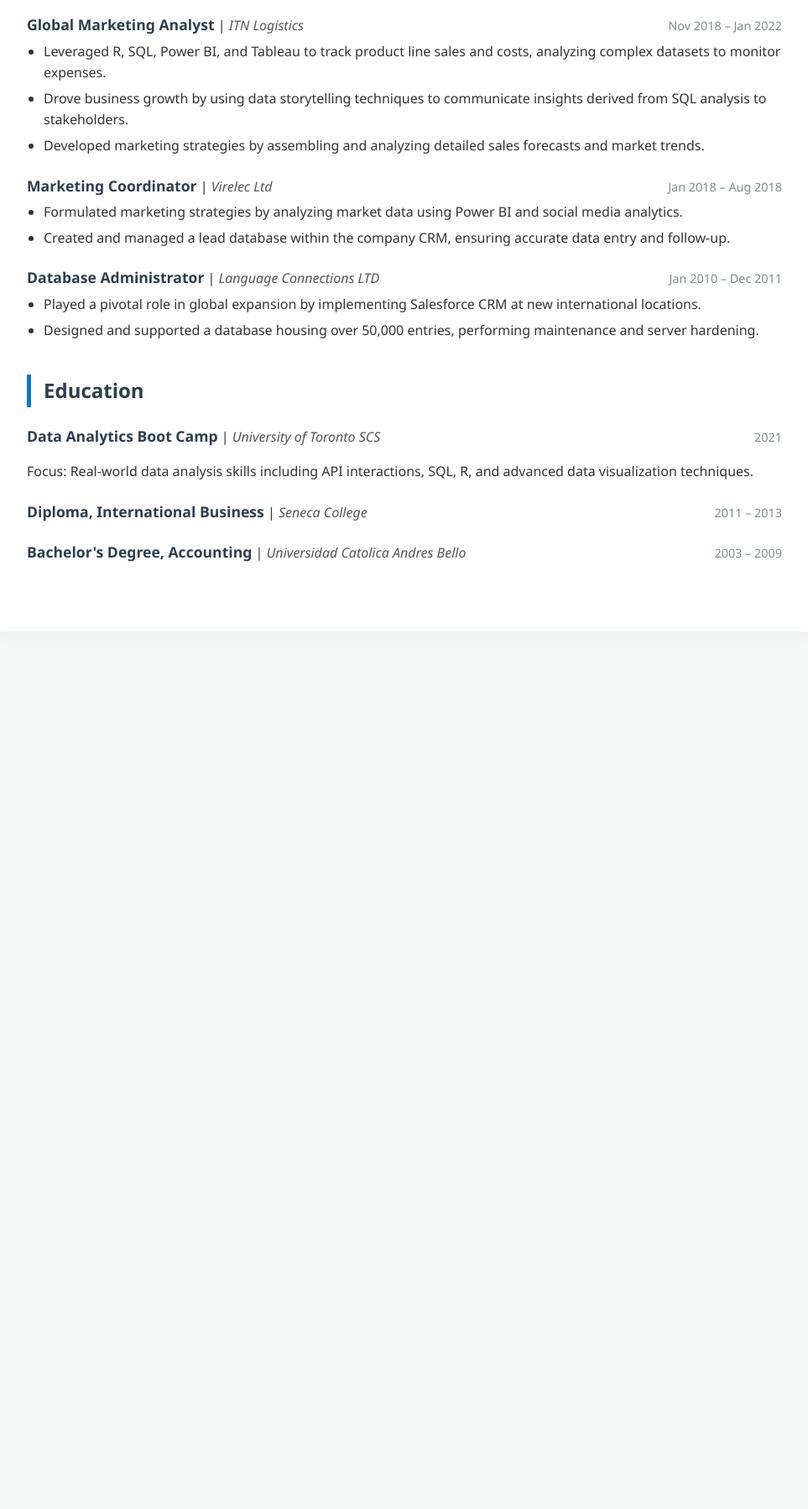
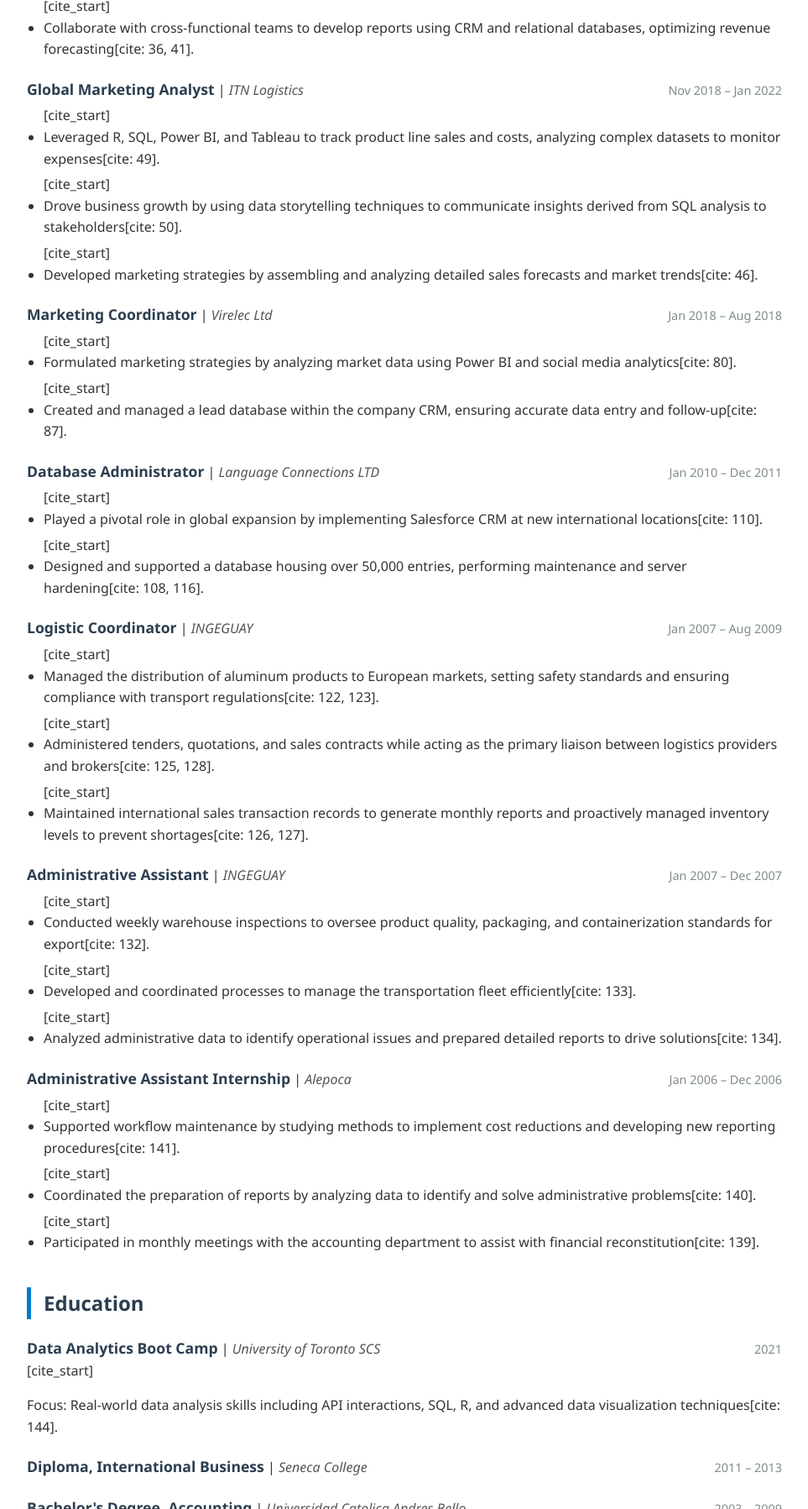
Before and after one commit to Aitorgoyare/aitorgoyare.github.io, a plain HTML site: page index.html in a window 1280 px wide. Shown: the part 1003-2800 px from the top of the page at 84% size, without its empty margins (158-1121 px from the left). Before the commit the page ends 1775 px from the top, so only its background shows below. Drawn offline with Linux system fonts and the light colour scheme.

Commit message:
Update index.html

```diff
--- a/index.html
+++ b/index.html
@@ -156,9 +156,9 @@
                 <span class="date">Feb 2022 – Present</span>
             </div>
             <ul>
-                <li>Design and maintain interactive Power BI dashboards and SQL databases to monitor critical KPIs like sales pipeline health and conversion rates.</li>
-                <li>Conduct comprehensive market research to evaluate customer demographics and service potential, translating complex data into clear recommendations.</li>
-                <li>Collaborate with cross-functional teams to develop reports using CRM and relational databases, optimizing revenue forecasting.</li>
+                [cite_start]<li>Design and maintain interactive Power BI dashboards and SQL databases to monitor critical KPIs like sales pipeline health and conversion rates[cite: 34, 38].</li>
+                [cite_start]<li>Conduct comprehensive market research to evaluate customer demographics and service potential, translating complex data into clear recommendations[cite: 35].</li>
+                [cite_start]<li>Collaborate with cross-functional teams to develop reports using CRM and relational databases, optimizing revenue forecasting[cite: 36, 41].</li>
             </ul>
         </div>
 
@@ -168,9 +168,9 @@
                 <span class="date">Nov 2018 – Jan 2022</span>
             </div>
             <ul>
-                <li>Leveraged R, SQL, Power BI, and Tableau to track product line sales and costs, analyzing complex datasets to monitor expenses.</li>
-                <li>Drove business growth by using data storytelling techniques to communicate insights derived from SQL analysis to stakeholders.</li>
-                <li>Developed marketing strategies by assembling and analyzing detailed sales forecasts and market trends.</li>
+                [cite_start]<li>Leveraged R, SQL, Power BI, and Tableau to track product line sales and costs, analyzing complex datasets to monitor expenses[cite: 49].</li>
+                [cite_start]<li>Drove business growth by using data storytelling techniques to communicate insights derived from SQL analysis to stakeholders[cite: 50].</li>
+                [cite_start]<li>Developed marketing strategies by assembling and analyzing detailed sales forecasts and market trends[cite: 46].</li>
             </ul>
         </div>
 
@@ -180,8 +180,8 @@
                 <span class="date">Jan 2018 – Aug 2018</span>
             </div>
             <ul>
-                <li>Formulated marketing strategies by analyzing market data using Power BI and social media analytics.</li>
-                <li>Created and managed a lead database within the company CRM, ensuring accurate data entry and follow-up.</li>
+                [cite_start]<li>Formulated marketing strategies by analyzing market data using Power BI and social media analytics[cite: 80].</li>
+                [cite_start]<li>Created and managed a lead database within the company CRM, ensuring accurate data entry and follow-up[cite: 87].</li>
             </ul>
         </div>
 
@@ -191,10 +191,47 @@
                 <span class="date">Jan 2010 – Dec 2011</span>
             </div>
             <ul>
-                <li>Played a pivotal role in global expansion by implementing Salesforce CRM at new international locations.</li>
-                <li>Designed and supported a database housing over 50,000 entries, performing maintenance and server hardening.</li>
+                [cite_start]<li>Played a pivotal role in global expansion by implementing Salesforce CRM at new international locations[cite: 110].</li>
+                [cite_start]<li>Designed and supported a database housing over 50,000 entries, performing maintenance and server hardening[cite: 108, 116].</li>
             </ul>
         </div>
+
+        <div class="job">
+            <div class="job-header">
+                <div><span class="job-title">Logistic Coordinator</span> | <span class="company">INGEGUAY</span></div>
+                <span class="date">Jan 2007 – Aug 2009</span>
+            </div>
+            <ul>
+                [cite_start]<li>Managed the distribution of aluminum products to European markets, setting safety standards and ensuring compliance with transport regulations[cite: 122, 123].</li>
+                [cite_start]<li>Administered tenders, quotations, and sales contracts while acting as the primary liaison between logistics providers and brokers[cite: 125, 128].</li>
+                [cite_start]<li>Maintained international sales transaction records to generate monthly reports and proactively managed inventory levels to prevent shortages[cite: 126, 127].</li>
+            </ul>
+        </div>
+
+        <div class="job">
+            <div class="job-header">
+                <div><span class="job-title">Administrative Assistant</span> | <span class="company">INGEGUAY</span></div>
+                <span class="date">Jan 2007 – Dec 2007</span>
+            </div>
+            <ul>
+                [cite_start]<li>Conducted weekly warehouse inspections to oversee product quality, packaging, and containerization standards for export[cite: 132].</li>
+                [cite_start]<li>Developed and coordinated processes to manage the transportation fleet efficiently[cite: 133].</li>
+                [cite_start]<li>Analyzed administrative data to identify operational issues and prepared detailed reports to drive solutions[cite: 134].</li>
+            </ul>
+        </div>
+
+        <div class="job">
+            <div class="job-header">
+                <div><span class="job-title">Administrative Assistant Internship</span> | <span class="company">Alepoca</span></div>
+                <span class="date">Jan 2006 – Dec 2006</span>
+            </div>
+            <ul>
+                [cite_start]<li>Supported workflow maintenance by studying methods to implement cost reductions and developing new reporting procedures[cite: 141].</li>
+                [cite_start]<li>Coordinated the preparation of reports by analyzing data to identify and solve administrative problems[cite: 140].</li>
+                [cite_start]<li>Participated in monthly meetings with the accounting department to assist with financial reconstitution[cite: 139].</li>
+            </ul>
+        </div>
+
     </section>
 
     <section id="education">
@@ -204,7 +241,7 @@
                 <div><span class="job-title">Data Analytics Boot Camp</span> | <span class="company">University of Toronto SCS</span></div>
                 <span class="date">2021</span>
             </div>
-            <p>Focus: Real-world data analysis skills including API interactions, SQL, R, and advanced data visualization techniques.</p>
+            [cite_start]<p>Focus: Real-world data analysis skills including API interactions, SQL, R, and advanced data visualization techniques[cite: 144].</p>
         </div>
         <div class="job">
             <div class="job-header">
```
